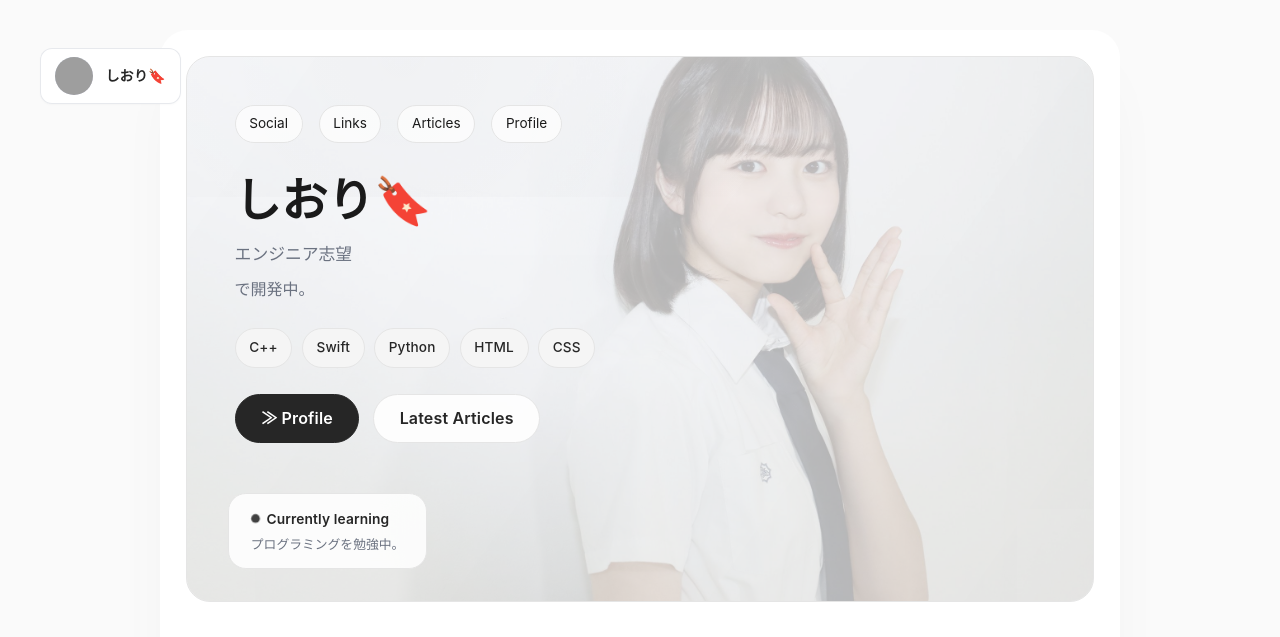
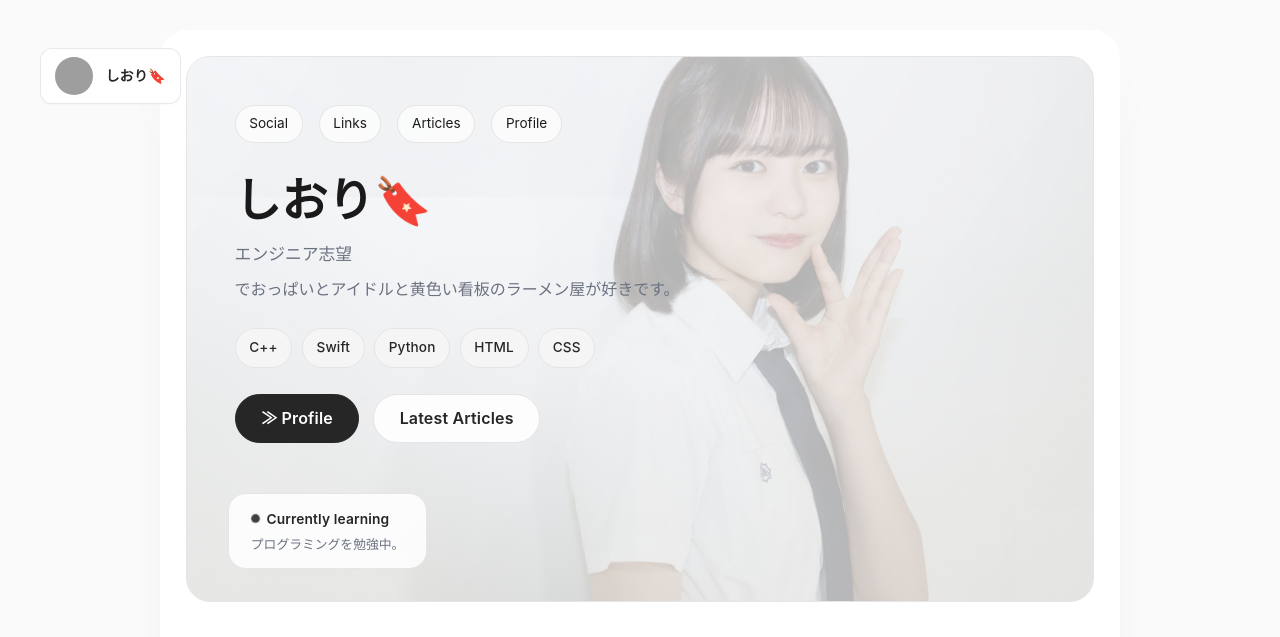
Before and after one commit to shiori-02-14/Homepage, a plain HTML site: page index.html in a window 1280 px wide. Shown: the top 637 px of the page. Drawn offline with Linux system fonts and the light colour scheme; grey boxes are pictures that could not be loaded.

Commit message:
auto: 2025-11-13 01:49:18

```diff
--- a/index.html
+++ b/index.html
@@ -43,7 +43,7 @@
       <div class="hero__body">
         <h1>しおり🔖</h1>
         <p class="subtitle">エンジニア志望</p>
-        <p class="note">で開発中。</p>
+        <p class="note">でおっぱいとアイドルと黄色い看板のラーメン屋が好きです。</p>
         <ul class="chips" aria-label="メインスキル">
           <li>C++</li>
           <li>Swift</li>
```
